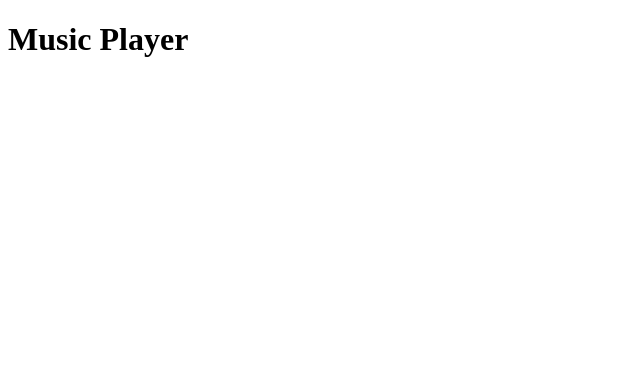
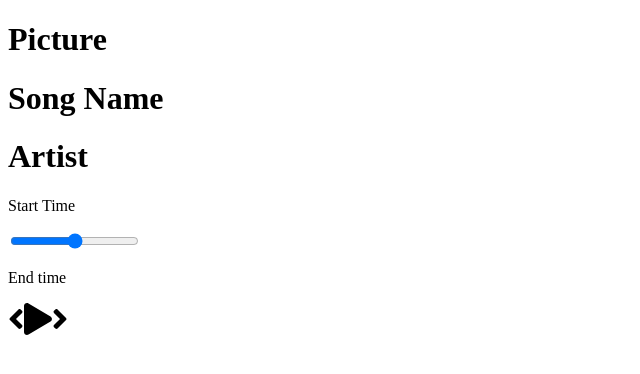
Before and after one commit to RayaneBengaoui/Music-player, a React (Create React App) app: page / in a window 1280 px wide. Shown: the top 374 px of the page, without its empty margins (0-640 px from the left). Built offline with nearby package versions, Linux system fonts and the light colour scheme.

Commit message:
Creating components + Setting up fontawesome library

```diff
--- a/package.json
+++ b/package.json
@@ -3,6 +3,9 @@
   "version": "0.1.0",
   "private": true,
   "dependencies": {
+    "@fortawesome/fontawesome-svg-core": "^1.2.32",
+    "@fortawesome/free-solid-svg-icons": "^5.15.1",
+    "@fortawesome/react-fontawesome": "^0.1.12",
     "@testing-library/jest-dom": "^5.11.5",
     "@testing-library/react": "^11.1.2",
     "@testing-library/user-event": "^12.2.2",
--- a/src/App.js
+++ b/src/App.js
@@ -1,7 +1,12 @@
+//Adding components
+import Player from "./components/Player";
+import Song from "./components/Song";
+
 function App() {
   return (
     <div className="App">
-      <h1>Music Player</h1>
+      <Song />
+      <Player />
     </div>
   );
 }
--- /dev/null
+++ b/src/components/Player.js
@@ -0,0 +1,30 @@
+import React from "react";
+import { FontAwesomeIcon } from "@fortawesome/react-fontawesome";
+import {
+  faPlay,
+  faAngleLeft,
+  faAngleRight,
+} from "@fortawesome/free-solid-svg-icons";
+
+const Player = () => {
+  return (
+    <div className="player">
+      <div className="time-control">
+        <p>Start Time</p>
+        <input type="range" />
+        <p>End time</p>
+      </div>
+      <div className="play-control">
+        <FontAwesomeIcon className="skip-back" size="2x" icon={faAngleLeft} />
+        <FontAwesomeIcon className="play" size="2x" icon={faPlay} />
+        <FontAwesomeIcon
+          className="skip-forward"
+          size="2x"
+          icon={faAngleRight}
+        />
+      </div>
+    </div>
+  );
+};
+
+export default Player;
--- /dev/null
+++ b/src/components/Song.js
@@ -0,0 +1,13 @@
+import React from "react";
+
+const Song = () => {
+  return (
+    <div className="song-container">
+      <h1>Picture</h1>
+      <h1>Song Name</h1>
+      <h1>Artist</h1>
+    </div>
+  );
+};
+
+export default Song;
```
Also changed, not shown: 1 other file (tests, documents, lock files or other folders).
